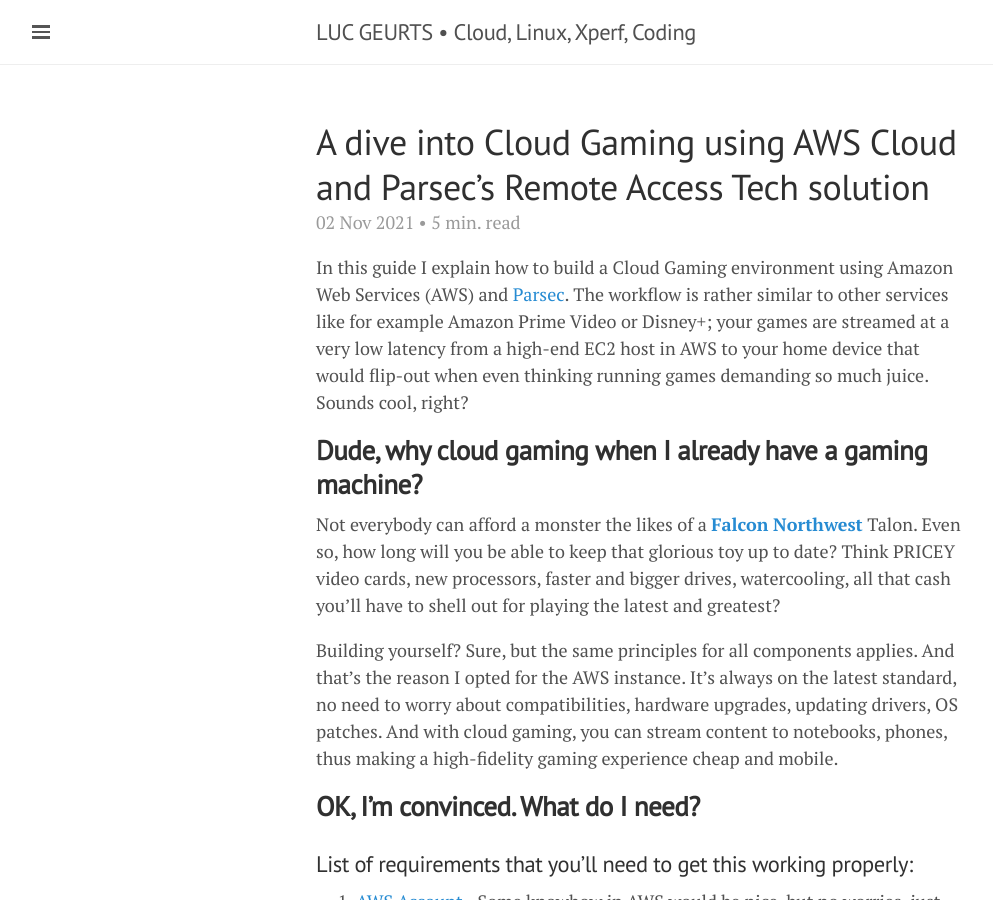
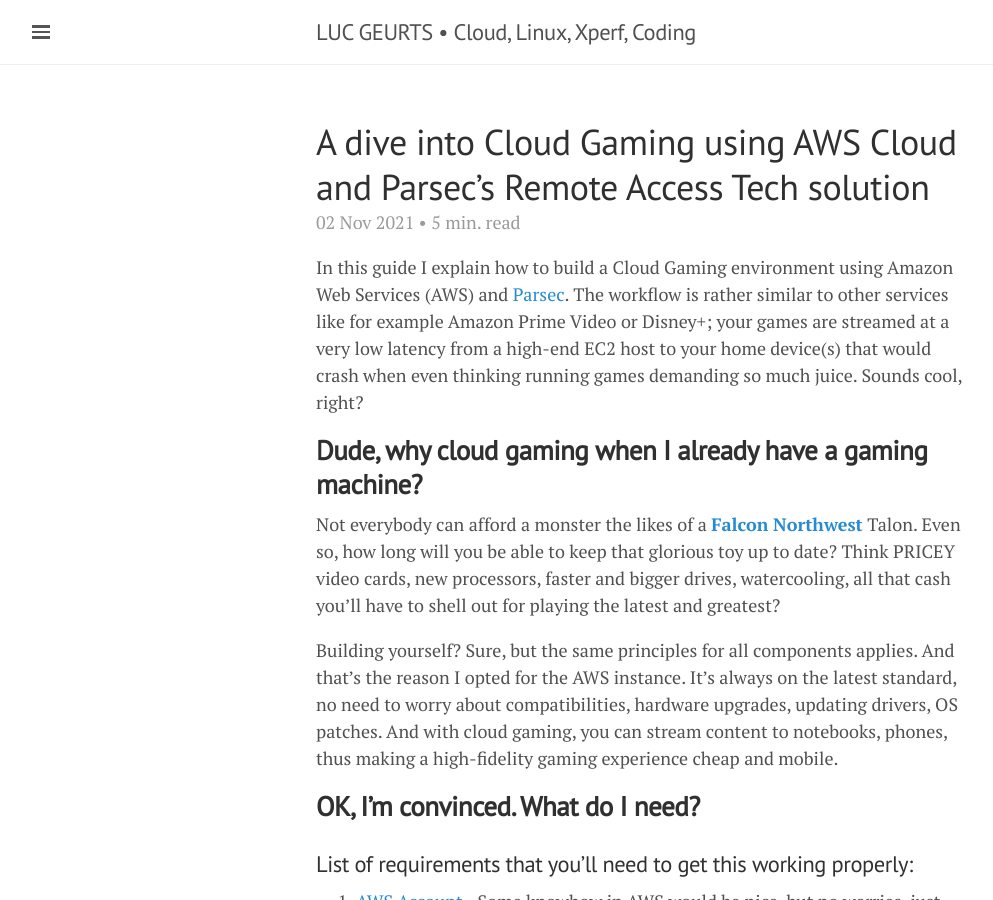
Before and after one commit to lgeurts/lgeurts.github.io, a Jekyll site: the page built from _posts/2021-11-02-aws-high-performance-cloud-gaming.md, in a window 1280 px wide and 900 px high. Shown: the whole window, without its empty margins (0-993 px from the left). Built offline with Jekyll 4.4.1, drawn with Linux system fonts in a browser that asks for light colours; nearby versions of some CDN libraries; comment, search, counter and statistics services are not loaded.

Commit message:
Update 2021-11-02-aws-high-performance-cloud-gaming.md

```diff
--- a/_posts/2021-11-02-aws-high-performance-cloud-gaming.md
+++ b/_posts/2021-11-02-aws-high-performance-cloud-gaming.md
@@ -9,7 +9,7 @@
 
 ---
 
-In this guide I explain how to build a Cloud Gaming environment using Amazon Web Services (AWS) and [Parsec](https://parsec.app/). The workflow is rather similar to other services like for example Amazon Prime Video or Disney+; your games are streamed at a very low latency from a high-end EC2 host in AWS to your home device that would flip-out when even thinking running games demanding so much juice. Sounds cool, right?
+In this guide I explain how to build a Cloud Gaming environment using Amazon Web Services (AWS) and [Parsec](https://parsec.app/). The workflow is rather similar to other services like for example Amazon Prime Video or Disney+; your games are streamed at a very low latency from a high-end EC2 host to your home device(s) that would crash when even thinking running games demanding so much juice. Sounds cool, right?
 
 ## **Dude, why cloud gaming when I already have a gaming machine?**
 
```
